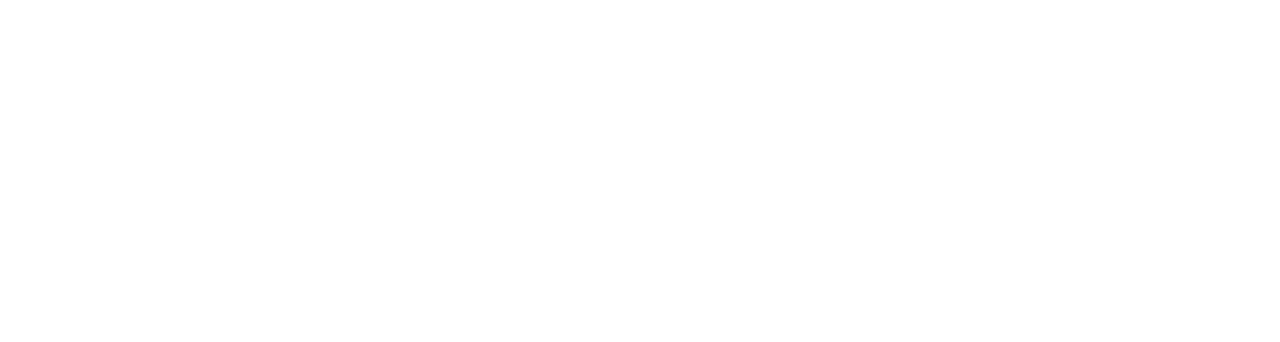
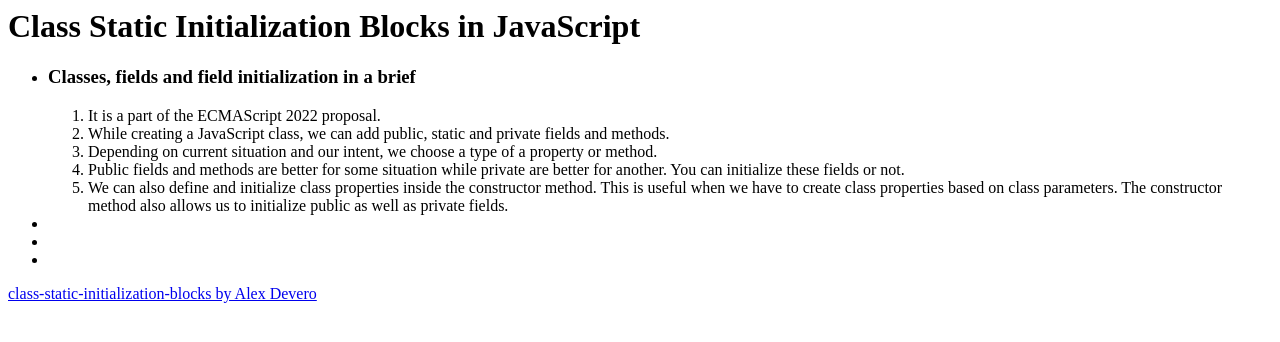
Before and after one commit to yugmani/alex-class-static, a website: page index.html in a window 1280 px wide. Drawn offline with Linux system fonts and the light colour scheme.

Commit message:
class with private and public fields

```diff
--- a/index.html
+++ b/index.html
@@ -1 +1,38 @@
-<div id="app"></div>
+<div id="app">
+  <h1>Class Static Initialization Blocks in JavaScript</h1>
+  <ul>
+    <li>
+      <h3>Classes, fields and field initialization in a brief</h3>
+      <ol>
+        <li>It is a part of the ECMAScript 2022 proposal.</li>
+        <li>
+          While creating a JavaScript class, we can add public, static and
+          private fields and methods.
+        </li>
+        <li>
+          Depending on current situation and our intent, we choose a type of a
+          property or method.
+        </li>
+        <li>
+          Public fields and methods are better for some situation while private
+          are better for another. You can initialize these fields or not.
+        </li>
+        <li>
+          We can also define and initialize class properties inside the
+          constructor method. This is useful when we have to create class
+          properties based on class parameters. The constructor method also
+          allows us to initialize public as well as private fields.
+        </li>
+      </ol>
+    </li>
+
+    <li></li>
+    <li></li>
+    <li></li>
+  </ul>
+  <p>
+    <a href="https://blog.alexdevero.com/class-static-initialization-blocks/"
+      >class-static-initialization-blocks by Alex Devero</a
+    >
+  </p>
+</div>
```
Also changed, not shown: index.js (+69 -0 lines).
